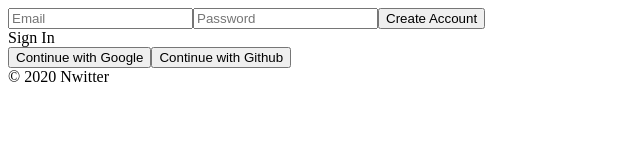
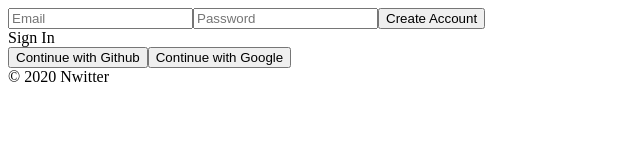
Before and after one commit to Leemainsw/nwitter, a React (Create React App) app: page /#/ in a window 1280 px wide. Shown: the top 160 px of the page, without its empty margins (0-640 px from the left). Built offline with nearby package versions, Linux system fonts and the light colour scheme; no server answers.

Commit message:
#2.5 Social Login

```diff
--- a/src/fbase.js
+++ b/src/fbase.js
@@ -14,4 +14,6 @@
 // Initialize Firebase
 firebase.initializeApp(firebaseConfig);
 
+
+export const firebaseInstance = firebase;
 export const authService = firebase.auth();
--- a/src/routes/Auth.js
+++ b/src/routes/Auth.js
@@ -1,4 +1,4 @@
-import { authService } from "fbase";
+import { authService, firebaseInstance} from "fbase";
 import React, { useState } from "react";
 
 const Auth = () => {
@@ -41,6 +41,20 @@
     };
 
     const toggleAccount = () => setNewAccount(prev => !prev);
+    const onSocialClick = async (event) => {
+        const {
+            target:{name},
+        } = event;
+
+        let provider;
+        if(name === "google"){
+            provider = new firebaseInstance.auth.GoogleAuthProvider();
+        } else if(name === "github") {
+            provider = new firebaseInstance.auth.GithubAuthProvider();
+        }
+        const data = await authService.signInWithPopup(provider);
+        console.log(data);
+    };
 
     return (
         <div>
@@ -53,8 +67,8 @@
             {error}
             <span onClick={toggleAccount}>{newAccount ? "Sign In" : "Create Account"}</span>
             <div>
-                <button>Continue with Google</button>
-                <button>Continue with Github</button>
+                <button onClick={onSocialClick} name="github">Continue with Github</button>
+                <button onClick={onSocialClick} name="google">Continue with Google</button>
             </div>
         </div>
     );
```
